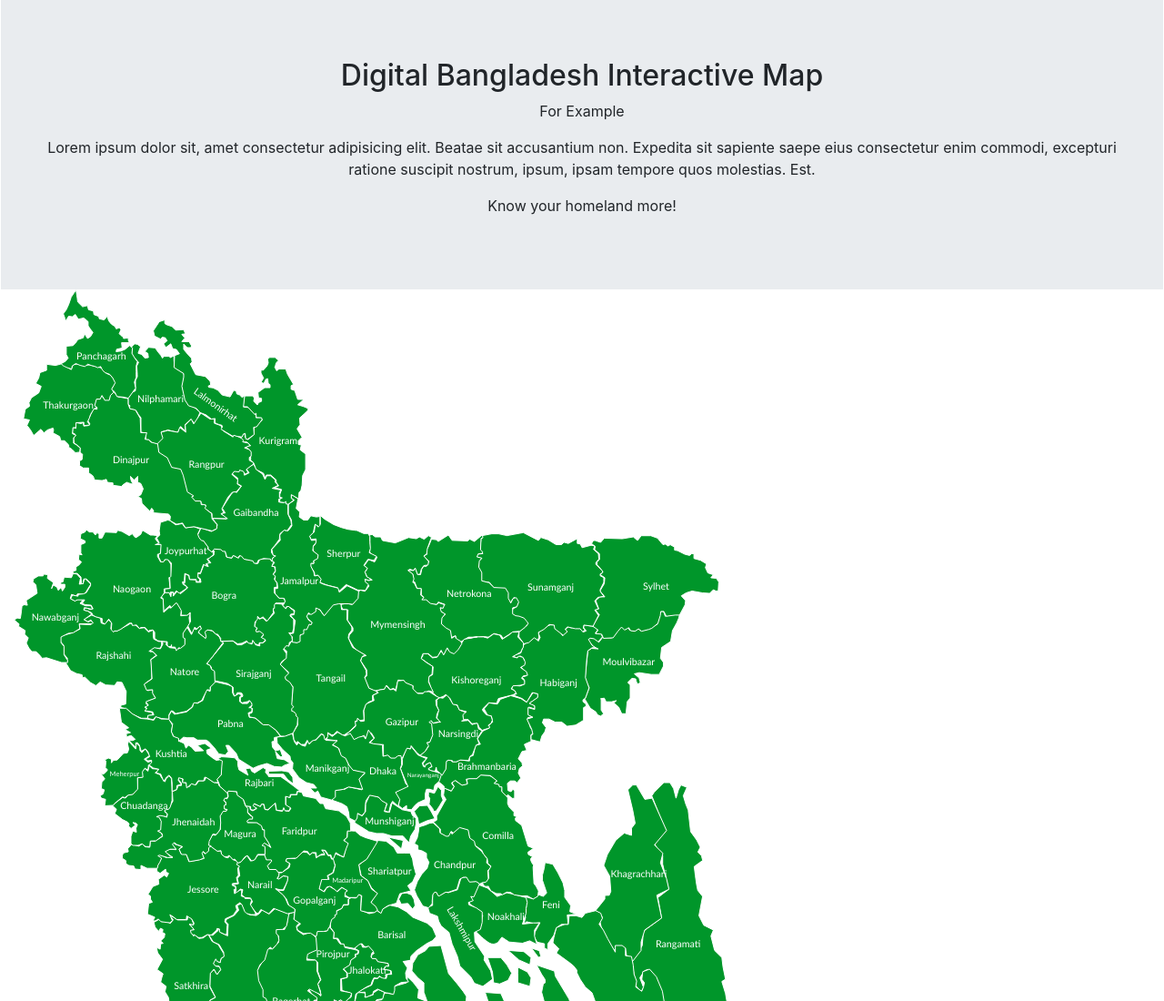
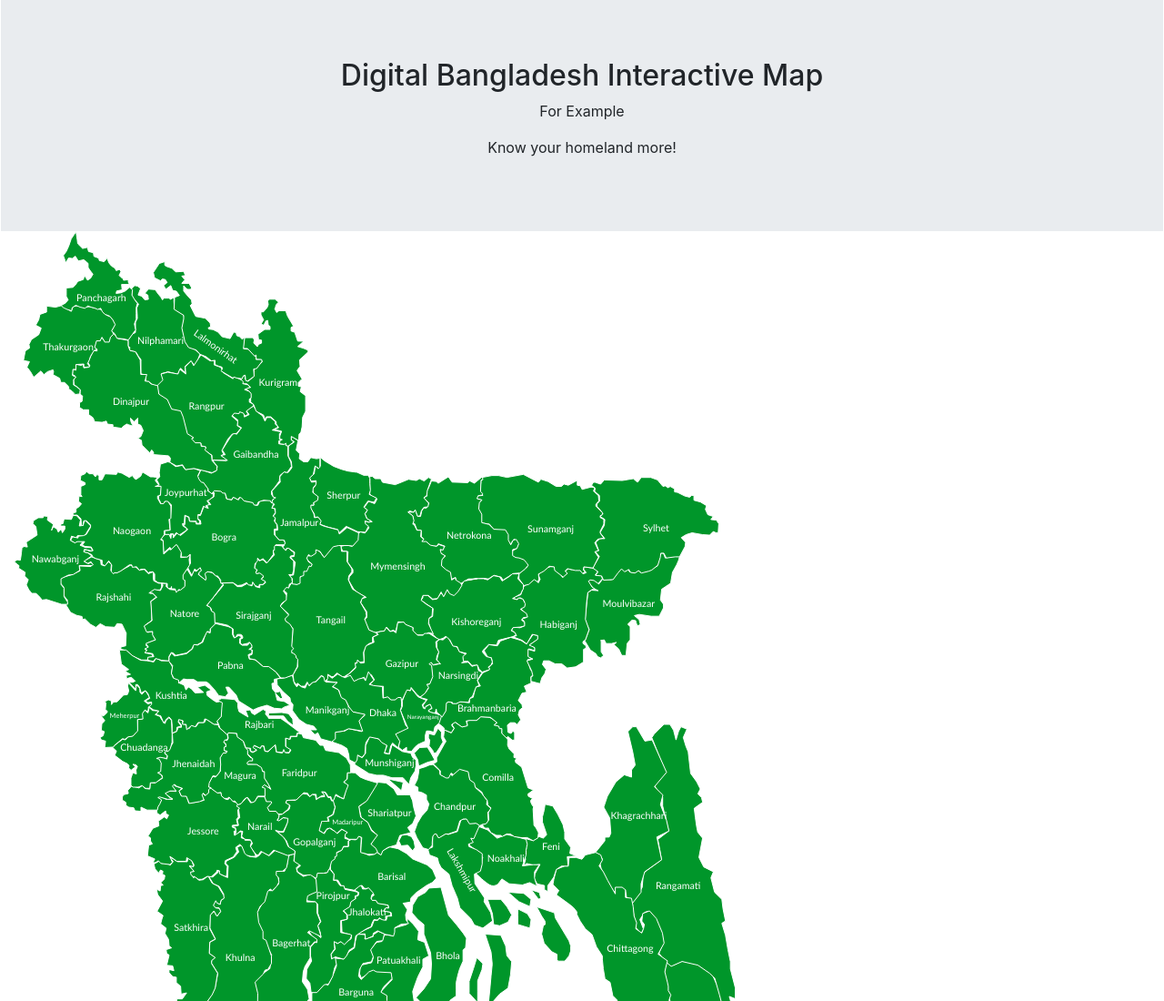
Before and after one commit to rafs2n/BD-Interactive-Map, a plain HTML site: page index.html in a window 1280 px wide. Shown: the top 1100 px of the page at 91% size. Drawn offline with nearby package versions, Linux system fonts and the light colour scheme.

```diff
--- a/index.html
+++ b/index.html
@@ -15,9 +15,6 @@
             <div class="jumbotron">
                 <h2>Digital Bangladesh Interactive Map</h2>
                 <p>For Example</p>
-                <p>Lorem ipsum dolor sit, amet consectetur adipisicing elit. Beatae sit accusantium non. Expedita sit
-                    sapiente saepe eius consectetur enim commodi, excepturi ratione suscipit nostrum, ipsum, ipsam
-                    tempore quos molestias. Est.</p>
                 <p>Know your homeland more!</p>
             </div>
         </div>
```
